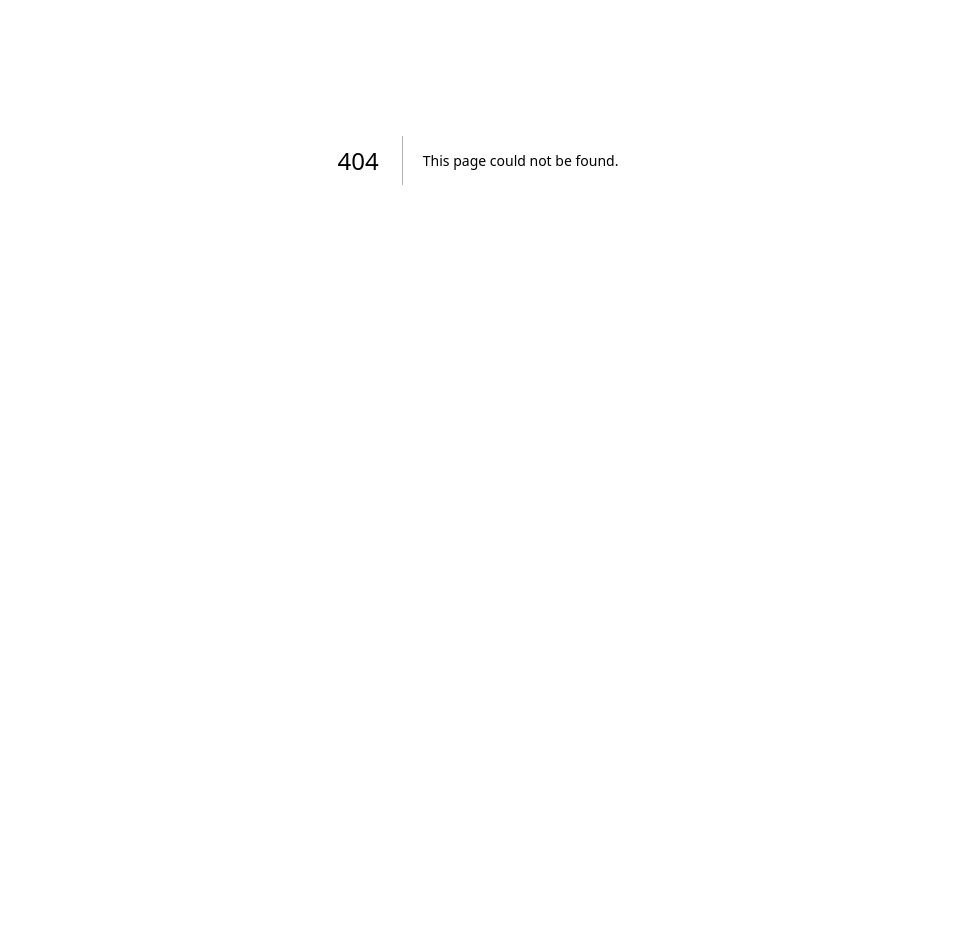
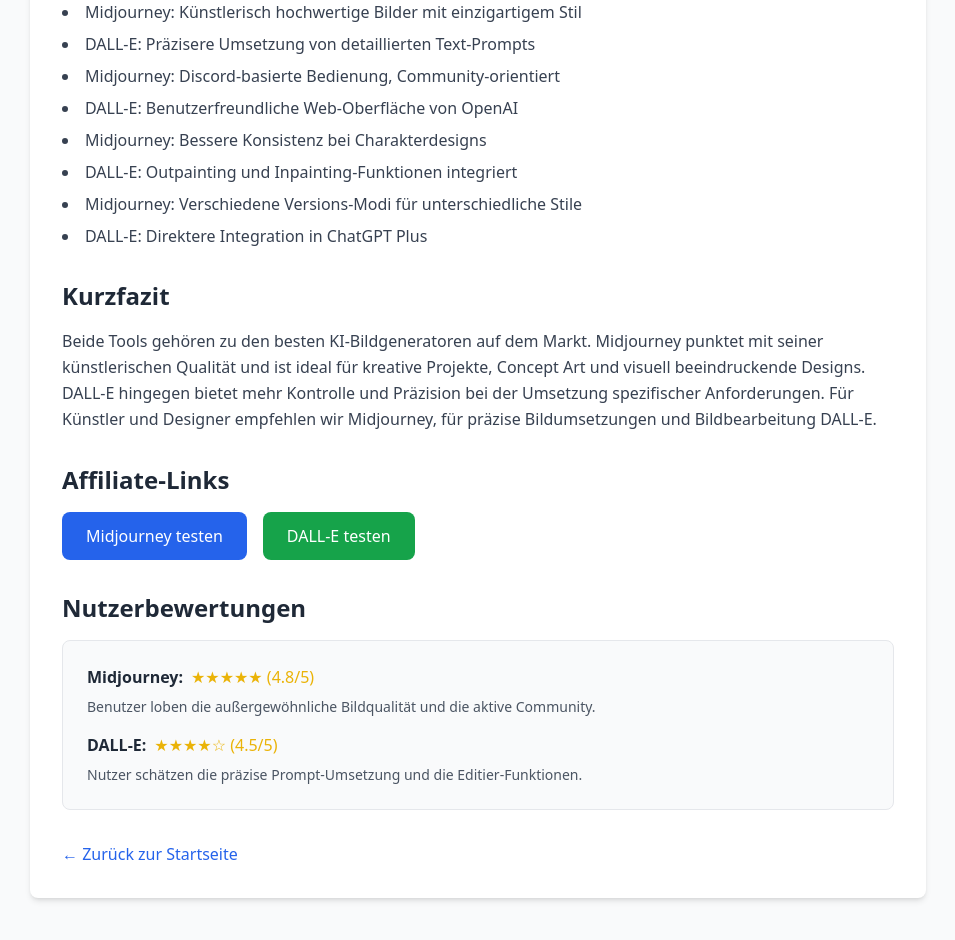
Before and after one commit to jokerhassan/kivergleich-portal, a Next.js app: page /vergleich-midjourney-vs-dalle in a window 1280 px wide. Before the commit this address had no page. Shown: the part 240-1180 px from the top of the page, without its empty margins (162-1117 px from the left). Before the commit the page ends 800 px from the top, so only its background shows below. Built offline with nearby package versions, Linux system fonts and the light colour scheme.

Commit message:
Create page.tsx

```diff
--- /dev/null
+++ b/app/vergleich-midjourney-vs-dalle/page.tsx
@@ -0,0 +1,76 @@
+export default function VergleichMidjourneyVsDalle() {
+  return (
+    <main className="min-h-screen bg-gray-50 py-12 px-4 sm:px-6 lg:px-8">
+      <div className="max-w-4xl mx-auto bg-white rounded-lg shadow-md p-8">
+        <h1 className="text-4xl font-bold text-gray-900 mb-8">
+          Midjourney vs DALL-E: KI-Bildgenerator im Vergleich
+        </h1>
+
+        <section className="mb-8">
+          <h2 className="text-2xl font-semibold text-gray-800 mb-4">
+            Wichtigste Funktionen und Unterschiede
+          </h2>
+          <ul className="list-disc list-inside space-y-2 text-gray-700">
+            <li>Midjourney: Künstlerisch hochwertige Bilder mit einzigartigem Stil</li>
+            <li>DALL-E: Präzisere Umsetzung von detaillierten Text-Prompts</li>
+            <li>Midjourney: Discord-basierte Bedienung, Community-orientiert</li>
+            <li>DALL-E: Benutzerfreundliche Web-Oberfläche von OpenAI</li>
+            <li>Midjourney: Bessere Konsistenz bei Charakterdesigns</li>
+            <li>DALL-E: Outpainting und Inpainting-Funktionen integriert</li>
+            <li>Midjourney: Verschiedene Versions-Modi für unterschiedliche Stile</li>
+            <li>DALL-E: Direktere Integration in ChatGPT Plus</li>
+          </ul>
+        </section>
+
+        <section className="mb-8">
+          <h2 className="text-2xl font-semibold text-gray-800 mb-4">Kurzfazit</h2>
+          <p className="text-gray-700 leading-relaxed">
+            Beide Tools gehören zu den besten KI-Bildgeneratoren auf dem Markt. Midjourney punktet mit
+            seiner künstlerischen Qualität und ist ideal für kreative Projekte, Concept Art und
+            visuell beeindruckende Designs. DALL-E hingegen bietet mehr Kontrolle und Präzision bei
+            der Umsetzung spezifischer Anforderungen. Für Künstler und Designer empfehlen wir Midjourney,
+            für präzise Bildumsetzungen und Bildbearbeitung DALL-E.
+          </p>
+        </section>
+
+        <section className="mb-8">
+          <h2 className="text-2xl font-semibold text-gray-800 mb-4">Affiliate-Links</h2>
+          <div className="flex gap-4">
+            <a href="#midjourney-affiliate" className="bg-blue-600 text-white px-6 py-3 rounded-lg hover:bg-blue-700 transition">
+              Midjourney testen
+            </a>
+            <a href="#dalle-affiliate" className="bg-green-600 text-white px-6 py-3 rounded-lg hover:bg-green-700 transition">
+              DALL-E testen
+            </a>
+          </div>
+        </section>
+
+        <section className="mb-8">
+          <h2 className="text-2xl font-semibold text-gray-800 mb-4">Nutzerbewertungen</h2>
+          <div className="border rounded-lg p-6 bg-gray-50">
+            <div className="mb-4">
+              <div className="flex items-center mb-2">
+                <span className="font-semibold text-gray-800">Midjourney:</span>
+                <span className="ml-2 text-yellow-500">★★★★★ (4.8/5)</span>
+              </div>
+              <p className="text-gray-600 text-sm">Benutzer loben die außergewöhnliche Bildqualität und die aktive Community.</p>
+            </div>
+            <div>
+              <div className="flex items-center mb-2">
+                <span className="font-semibold text-gray-800">DALL-E:</span>
+                <span className="ml-2 text-yellow-500">★★★★☆ (4.5/5)</span>
+              </div>
+              <p className="text-gray-600 text-sm">Nutzer schätzen die präzise Prompt-Umsetzung und die Editier-Funktionen.</p>
+            </div>
+          </div>
+        </section>
+
+        <div className="mt-8">
+          <a href="/" className="text-blue-600 hover:underline">
+            ← Zurück zur Startseite
+          </a>
+        </div>
+      </div>
+    </main>
+  );
+}
```
